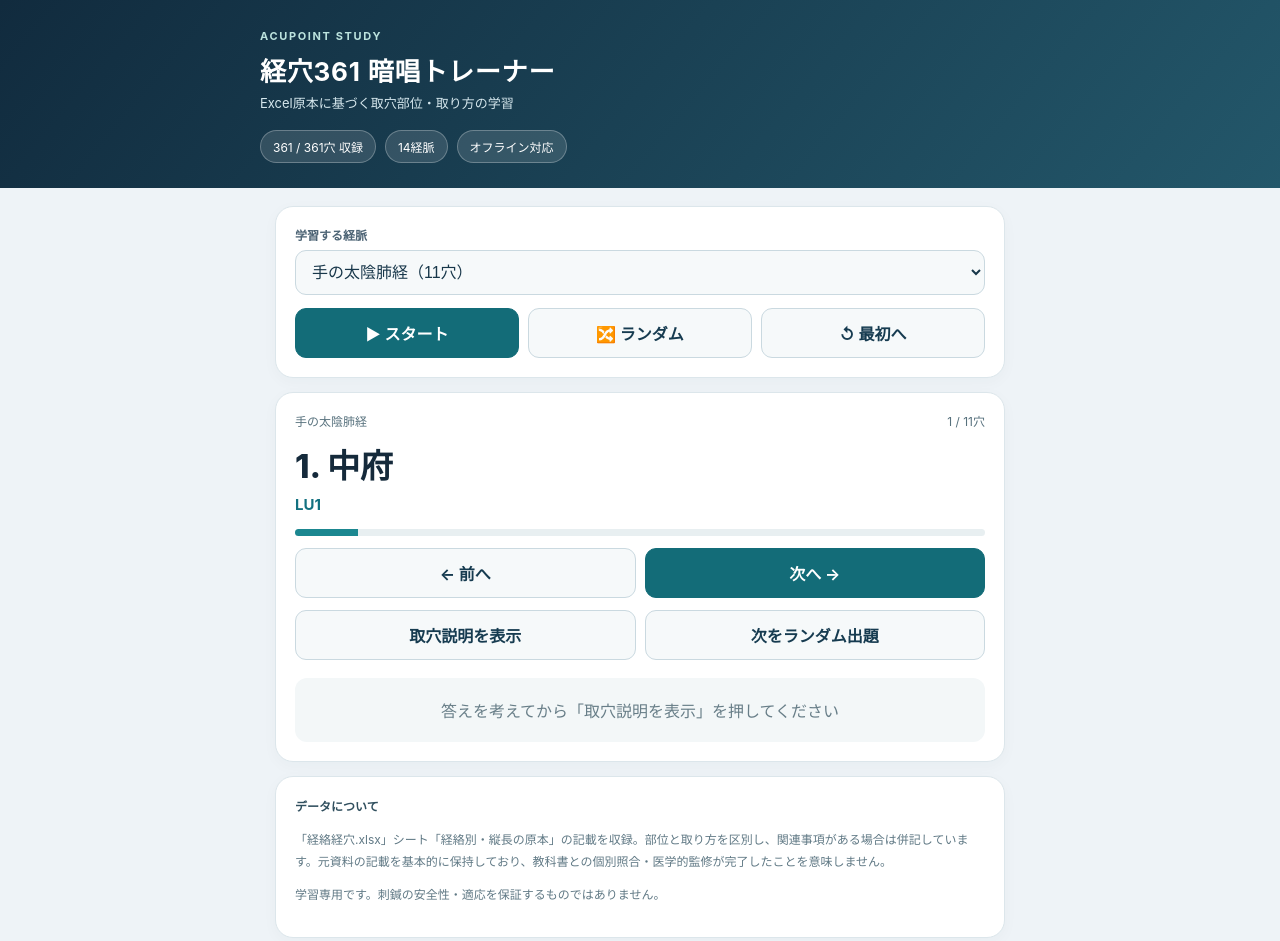
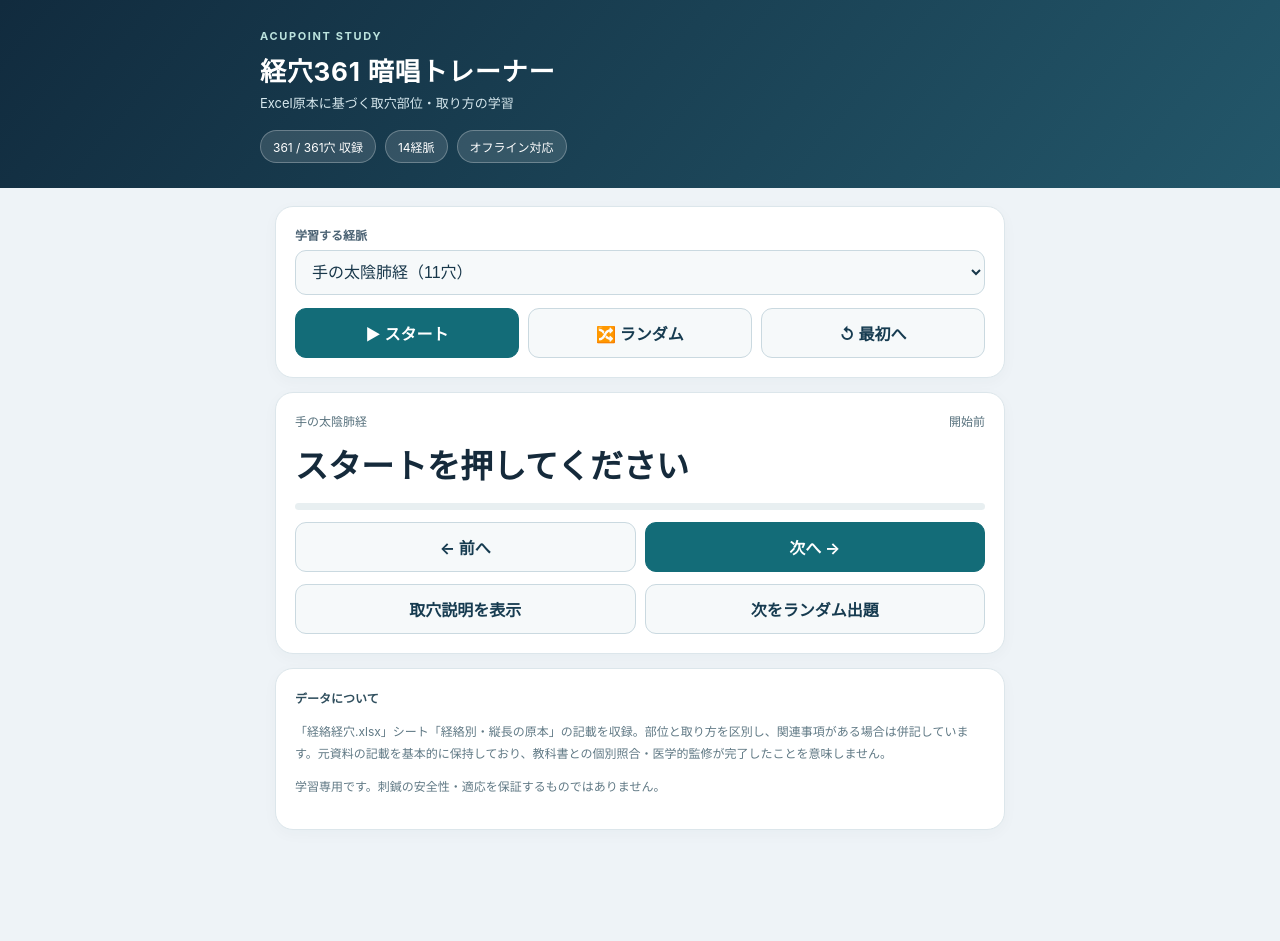
Before and after one commit to oomori2c-glitch/keiketsu, a plain HTML site: page ansho.html in a window 1280 px wide. After the commit the page ends 894 px from the top, so only its background shows below. Drawn offline with Linux system fonts and the light colour scheme.

Commit message:
Add files via upload

```diff
--- a/ansho.html
+++ b/ansho.html
@@ -9,10 +9,10 @@ const ORDER=['LU','LI','ST','SP','HT','SI','BL','KI','PC','TE','GB','LR','GV','C
 const LABELS={LU:'手の太陰肺経',LI:'手の陽明大腸経',ST:'足の陽明胃経',SP:'足の太陰脾経',HT:'手の少陰心経',SI:'手の太陽小腸経',BL:'足の太陽膀胱経',KI:'足の少陰腎経',PC:'手の厥陰心包経',TE:'手の少陽三焦経',GB:'足の少陽胆経',LR:'足の厥陰肝経',GV:'督脈',CV:'任脈'};
 const $=id=>document.getElementById(id);
 const GROUPS=Object.fromEntries(ORDER.map(k=>[k,DATA.filter(p=>p.code.startsWith(k)&&/^\d+$/.test(p.code.slice(k.length)))]));
-let current='LU',index=0,reveal=false;
-function draw(){const list=GROUPS[current],p=list[index];$('meridian').value=current;$('meridianName').textContent=LABELS[current];$('counter').textContent=`${index+1} / ${list.length}穴`;$('name').textContent=`${index+1}. ${p.name}`;$('code').textContent=p.code;$('progress').style.width=`${100*(index+1)/list.length}%`;$('toggle').textContent=reveal?'取穴説明を隠す':'取穴説明を表示';$('prev').disabled=index===0;$('next').disabled=index===list.length-1;const d=$('details');d.replaceChildren();if(!reveal){const n=document.createElement('div');n.className='hiddenNote';n.textContent='答えを考えてから「取穴説明を表示」を押してください';d.append(n);return;}const wrap=document.createElement('div');wrap.className='detail';for(const [heading,value] of [['取穴部位',p.location],['取り方',p.method],['関連事項',p.related]]){if(!value)continue;const h=document.createElement('h2');h.textContent=heading;const t=document.createElement('p');t.textContent=value;wrap.append(h,t);}d.append(wrap);}
+let current='LU',index=0,reveal=false,started=false;
+function draw(){const list=GROUPS[current],p=list[index];if(!started){$('meridian').value=current;$('meridianName').textContent=LABELS[current];$('counter').textContent='開始前';$('name').textContent='スタートを押してください';$('code').textContent='';$('progress').style.width='0%';$('details').replaceChildren();$('prev').disabled=true;$('next').disabled=true;$('toggle').disabled=true;$('shuffleNext').disabled=true;return;}$('toggle').disabled=false;$('shuffleNext').disabled=false;$('meridian').value=current;$('meridianName').textContent=LABELS[current];$('counter').textContent=`${index+1} / ${list.length}穴`;$('name').textContent=`${index+1}. ${p.name}`;$('code').textContent=p.code;$('progress').style.width=`${100*(index+1)/list.length}%`;$('toggle').textContent=reveal?'取穴説明を隠す':'取穴説明を表示';$('prev').disabled=index===0;$('next').disabled=index===list.length-1;const d=$('details');d.replaceChildren();if(!reveal){const n=document.createElement('div');n.className='hiddenNote';n.textContent='答えを考えてから「取穴説明を表示」を押してください';d.append(n);return;}const wrap=document.createElement('div');wrap.className='detail';for(const [heading,value] of [['取穴部位',p.location],['取り方',p.method],['関連事項',p.related]]){if(!value)continue;const h=document.createElement('h2');h.textContent=heading;const t=document.createElement('p');t.textContent=value;wrap.append(h,t);}d.append(wrap);}
 for(const k of ORDER){const o=document.createElement('option');o.value=k;o.textContent=`${LABELS[k]}（${GROUPS[k].length}穴）`;$('meridian').append(o);}
-$('meridian').addEventListener('change',e=>{current=e.target.value;index=0;reveal=false;draw()});$('start').onclick=()=>{index=0;reveal=false;draw()};$('reset').onclick=()=>{index=0;reveal=false;draw()};$('next').onclick=()=>{if(index<GROUPS[current].length-1){index++;reveal=false;draw()}};$('prev').onclick=()=>{if(index>0){index--;reveal=false;draw()}};$('toggle').onclick=()=>{reveal=!reveal;draw()};function randomPoint(){const list=GROUPS[current];if(list.length>1){let n;do{n=Math.floor(Math.random()*list.length)}while(n===index);index=n;}reveal=false;draw();}$('random').onclick=randomPoint;$('shuffleNext').onclick=randomPoint;
+$('meridian').addEventListener('change',e=>{current=e.target.value;index=0;reveal=false;started=false;draw()});$('start').onclick=()=>{index=0;reveal=false;started=true;draw()};$('reset').onclick=()=>{index=0;reveal=false;started=false;draw()};$('next').onclick=()=>{if(index<GROUPS[current].length-1){index++;reveal=false;draw()}};$('prev').onclick=()=>{if(index>0){index--;reveal=false;draw()}};$('toggle').onclick=()=>{reveal=!reveal;draw()};function randomPoint(){started=true;const list=GROUPS[current];if(list.length>1){let n;do{n=Math.floor(Math.random()*list.length)}while(n===index);index=n;}reveal=false;draw();}$('random').onclick=randomPoint;$('shuffleNext').onclick=randomPoint;
 $('total').textContent=`${DATA.filter(p=>p.location&&p.method).length} / ${DATA.length}穴 収録`;
 draw();
 </script></body></html>
```
